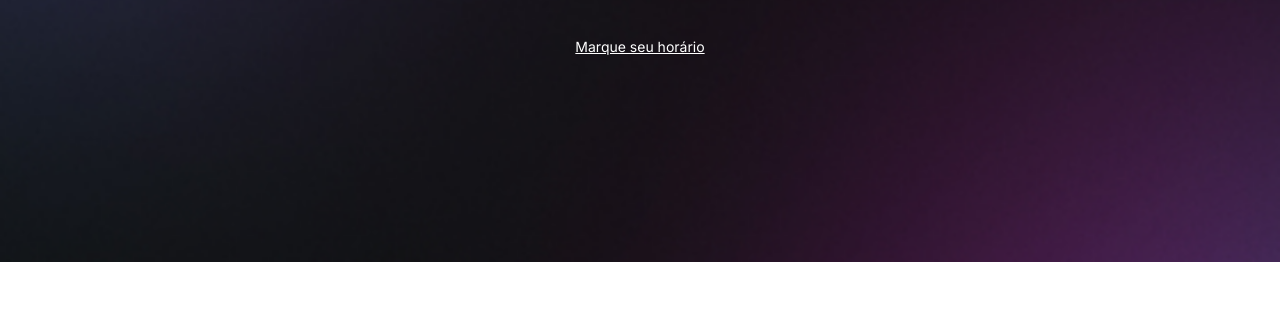
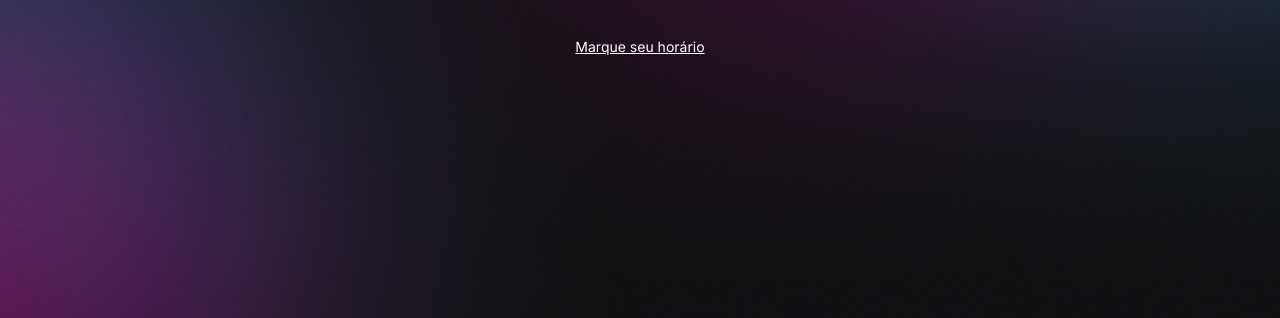
Before and after one commit to jooaovictor11/projetin, a plain HTML site: page vscode/index.html in a window 1280 px wide. Shown: the part 538-856 px from the top of the page. Before the commit the page ends 800 px from the top, so only its background shows below. Drawn offline with nearby package versions, Linux system fonts and the light colour scheme.

Commit message:
change background based on media queries

```diff
--- a/vscode/style.css
+++ b/vscode/style.css
@@ -26,7 +26,9 @@
 }
 body {
 /*background: color image repeat position/size*/
-background:var(--bg-url) top center/cover;}
+background:var(--bg-url) no-repeat center/cover;
+height: 100vh;
+}
 
 body * {
     font-family: 'Inter', sans-serif;
@@ -149,3 +151,15 @@ body * {
         text-align: center;
         font-size: 14px;
     }
+
+    /* media queries*/
+    @media (min-width: 700px) {
+        :root {
+            --bg-url: url(./assets/bg-desktop.jpg);
+        }
+
+        .light {
+            --bg-url: url(./assets/bg-desktop-light.jpg);
+        }
+
+    }
```
Also changed, not shown: vscode/assets/bg-dark.jpg (added).
